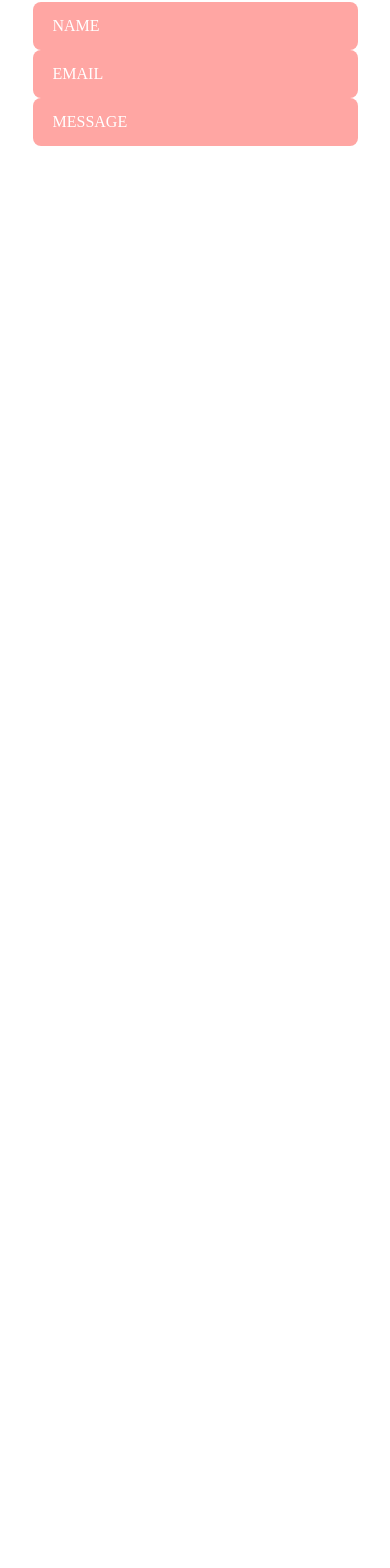
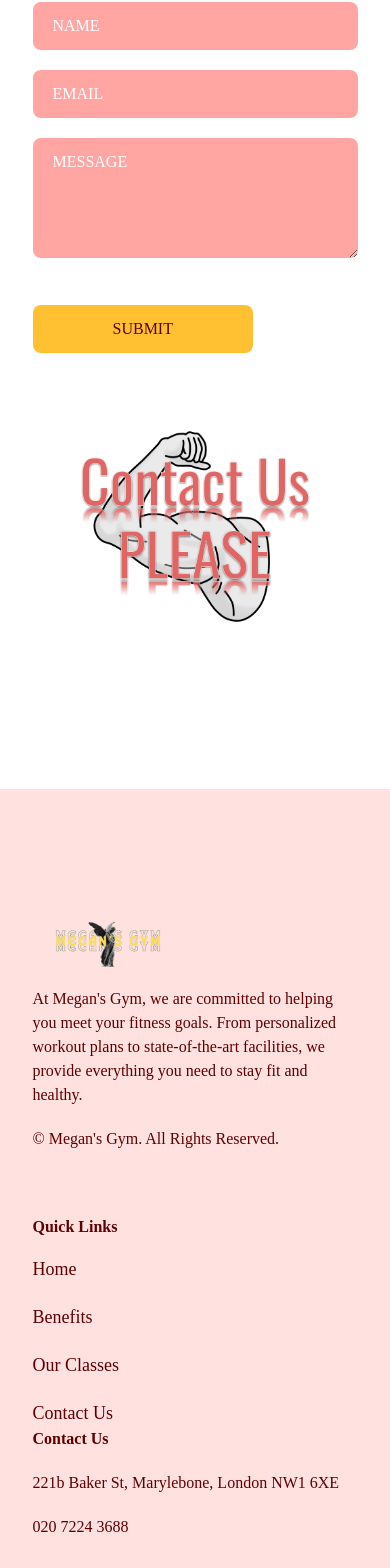
Before and after one commit to SeniorSeniorMath-SciLib2k24/fitnessapp, a React (Vite) app in the folder fitness/: page / in a window 390 px wide. Shown: the part 4039-5607 px from the top of the page. Before the commit the page ends 4313 px from the top, so only its background shows below. Built offline with nearby package versions, Linux system fonts and the light colour scheme.

Commit message:
built the entire page

```diff
--- a/fitness/src/App.tsx
+++ b/fitness/src/App.tsx
@@ -4,6 +4,7 @@ import Home from "@/scenes/home";
 import Benefits from "@/scenes/benefits";
 import OurClasses from "@/scenes/ourClasses";
 import ContactUs from "@/scenes/contactUs";
+import Footer from "@/scenes/footer";
 import { useEffect, useState } from "react";
 import { SelectedPage } from "./shared/types";
 
@@ -47,6 +48,7 @@ function App() {
       <Benefits setSelectedPage={setSelectedPage} />
       <OurClasses setSelectedPage={setSelectedPage} />
       <ContactUs setSelectedPage={setSelectedPage} />
+      <Footer />
     </div>
   );
 }
--- a/fitness/src/scenes/contactUs/index.tsx
+++ b/fitness/src/scenes/contactUs/index.tsx
@@ -8,8 +8,8 @@ type Props = {
   setSelectedPage: (value: SelectedPage) => void;
 };
 
-function ContactUs({ setSelectedPage }: Props) {
-  const inputStyles = `w-full rounded-lg bg-primary-300 px-5 py-3 placeholder-white`;
+const ContactUs = ({ setSelectedPage }: Props) => {
+  const inputStyles = `mb-5 w-full rounded-lg bg-primary-300 px-5 py-3 placeholder-white`;
 
   const {
     register,
@@ -17,6 +17,7 @@ function ContactUs({ setSelectedPage }: Props) {
     formState: { errors },
   } = useForm();
 
+  // eslint-disable-next-line @typescript-eslint/no-explicit-any
   const onSubmit = async (e: any) => {
     //any used bc type is ambiguous
     const isValid = await trigger();
@@ -104,9 +105,10 @@ function ContactUs({ setSelectedPage }: Props) {
                 </p>
               )}
 
-              <input
+              <textarea
                 className={inputStyles}
-                type="text"
+                rows={4}
+                cols={50}
                 placeholder="MESSAGE"
                 {...register("message", {
                   required: true,
@@ -121,12 +123,39 @@ function ContactUs({ setSelectedPage }: Props) {
                     "Max length is 2000 characters."}
                 </p>
               )}
+
+              <button
+                type="submit"
+                className="mt-5 rounded-lg bg-secondary-500 px-20 py-3 transition duration-500 hover:text-white"
+              >
+                SUBMIT
+              </button>
             </form>
+          </motion.div>
+
+          <motion.div
+            className="relative mt-16 basis-2/5 md:mt-0"
+            initial="hidden"
+            whileInView="visible"
+            viewport={{ once: true, amount: 0.5 }}
+            transition={{ delay: 0.2, duration: 0.5 }}
+            variants={{
+              hidden: { opacity: 0, y: 50 },
+              visible: { opacity: 1, y: 0 },
+            }}
+          >
+            <div className="w-full before:absolute before:-bottom-20 before:-right-10 before:z-[-1] md:before:content-evolvetext">
+              <img
+                className="w-full"
+                alt="contact-us-page-graphic"
+                src={ContactUsPageGraphic}
+              />
+            </div>
           </motion.div>
         </div>
       </motion.div>
     </section>
   );
-}
+};
 
 export default ContactUs;
--- /dev/null
+++ b/fitness/src/scenes/footer/index.tsx
@@ -0,0 +1,74 @@
+import Link from "@/scenes/navbar/Link";
+import { SelectedPage } from "@/shared/types";
+import Logo from "@/assets/HomePageGraphic.png";
+
+type Props = {
+  selectedPage: SelectedPage;
+  setSelectedPage: (value: SelectedPage) => void;
+};
+
+const Footer = ({ selectedPage, setSelectedPage }: Props) => {
+  return (
+    <footer className="bg-primary-100 py-16">
+      <div className="justify-content mx-auto w-5/6 gap-16 md:flex">
+        <div className="mt-16 basis-1/2 md:mt-0">
+          <img alt="logo" src={Logo} className="w-[150px]" />
+          <p className="my-5">
+            At Megan's Gym, we are committed to helping you meet your fitness
+            goals. From personalized workout plans to state-of-the-art
+            facilities, we provide everything you need to stay fit and healthy.
+          </p>
+          <p>© Megan's Gym. All Rights Reserved.</p>
+        </div>
+        <div className="mt-16 basis-1/4 md:mt-0">
+          <h4 className="font-bold">Quick Links</h4>
+          <div className="mt-4 flex flex-col gap-5 text-lg">
+            <Link
+              page="Home"
+              selectedPage={selectedPage}
+              setSelectedPage={setSelectedPage}
+            />
+            <Link
+              page="Benefits"
+              selectedPage={selectedPage}
+              setSelectedPage={setSelectedPage}
+            />
+            <Link
+              page="Our Classes"
+              selectedPage={selectedPage}
+              setSelectedPage={setSelectedPage}
+            />
+            <Link
+              page="Contact Us"
+              selectedPage={selectedPage}
+              setSelectedPage={setSelectedPage}
+            />
+          </div>
+        </div>
+        <div>
+          <h4 className="font-bold">Contact Us</h4>
+          <p className="my-5">
+            <a
+              href="https://maps.google.com/?q=221b+Baker+St,+Marylebone,+London+NW1+6XE"
+              target="_blank"
+              rel="noopener noreferrer"
+              className="transition-duration-500 hover:text-primary-500"
+            >
+              221b Baker St, Marylebone, London NW1 6XE
+            </a>
+          </p>
+          <p>
+            <a
+              href="tel:02072243688"
+              className="transition-duration-500 hover:text-primary-500"
+            >
+              020 7224 3688
+            </a>
+          </p>
+        </div>
+      </div>
+    </footer>
+  );
+};
+
+export default Footer;
--- a/fitness/src/scenes/navbar/index.tsx
+++ b/fitness/src/scenes/navbar/index.tsx
@@ -47,7 +47,7 @@ const Navbar = ({ isTopOfPage, selectedPage, setSelectedPage }: Props) => {
                     setSelectedPage={setSelectedPage}
                   />
                   <Link
-                    page="Contact"
+                    page="Contact Us"
                     selectedPage={selectedPage}
                     setSelectedPage={setSelectedPage}
                   />
@@ -98,7 +98,7 @@ const Navbar = ({ isTopOfPage, selectedPage, setSelectedPage }: Props) => {
               setSelectedPage={setSelectedPage}
             />
             <Link
-              page="Contact"
+              page="Contact Us"
               selectedPage={selectedPage}
               setSelectedPage={setSelectedPage}
             />
```
